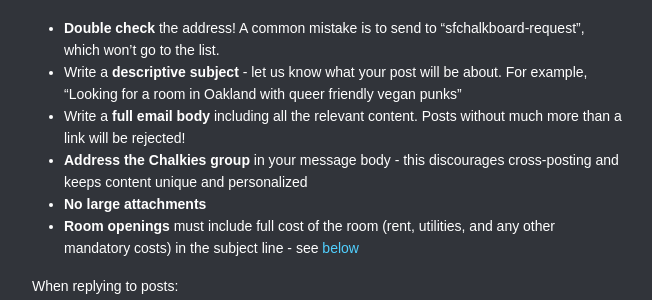
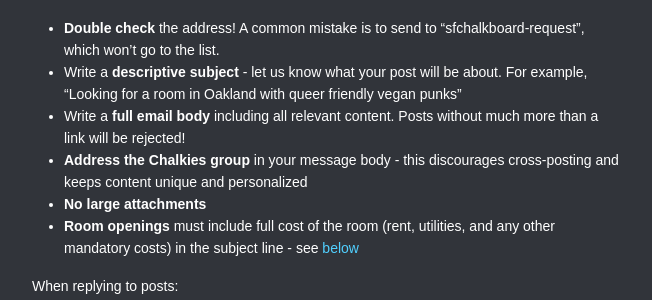
Before and after one commit to organicunity/chalkies.github.io, a Jekyll site: the page built from index.md, in a window 1280 px wide and 900 px high, scrolled down 719 px. Shown: the part 152-452 px from the top of the window, without its empty margins (313-965 px from the left). Built offline with Jekyll 4.4.1, drawn with Linux system fonts in a browser that asks for light colours; some web fonts are replaced; comment, search, counter and statistics services are not loaded; a style sheet for code colours, icons or effects is not loaded; our own code applies the rules of GitHub Pages for plain Markdown files.

Commit message:
remove 'the'
just to test the github editing interface

```diff
--- a/index.md
+++ b/index.md
@@ -33,7 +33,7 @@ The server host is [riseup](https://riseup.net/). Their computers send and recei
 Email your post to [sfchalkboard@lists.riseup.net](mailto:sfchalkboard@lists.riseup.net)
 * **Double check** the address! A common mistake is to send to "sfchalkboard-request", which won't go to the list.
 * Write a **descriptive subject** - let us know what your post will be about. For example, "Looking for a room in Oakland with queer friendly vegan punks"
-* Write a **full email body** including all the relevant content. Posts without much more than a link will be rejected!
+* Write a **full email body** including all relevant content. Posts without much more than a link will be rejected!
 * **Address the Chalkies group** in your message body - this discourages cross-posting and keeps content unique and personalized
 * **No large attachments**
 * **Room openings** must include full cost of the room (rent, utilities, and any other mandatory costs) in the subject line - see [below](#rooms)
```
